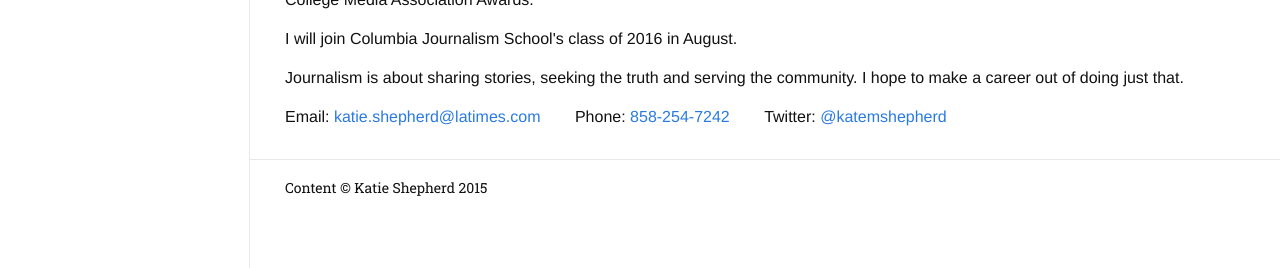
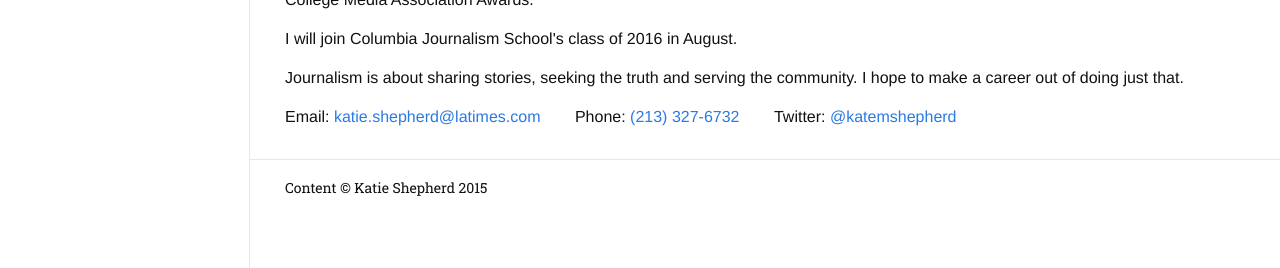
Before and after one commit to ksheps/ksheps.github.io, a Jekyll site: the page built from about.html, in a window 1280 px wide. Shown: the part 632-900 px from the top of the page. Built offline with Jekyll 4.4.1, drawn with Linux system fonts in a browser that asks for light colours.

Commit message:
changed phone

```diff
--- a/_config.yml
+++ b/_config.yml
@@ -1,7 +1,7 @@
 # Site settings
 title: Katie Shepherd
 email: katie.shepherd@latimes.com
-phone_number: 858-254-7242
+phone_number: (213) 327-6732
 description: "Los Angeles Times intern covering national news."
 baseurl: ""
 url: "/"
```
